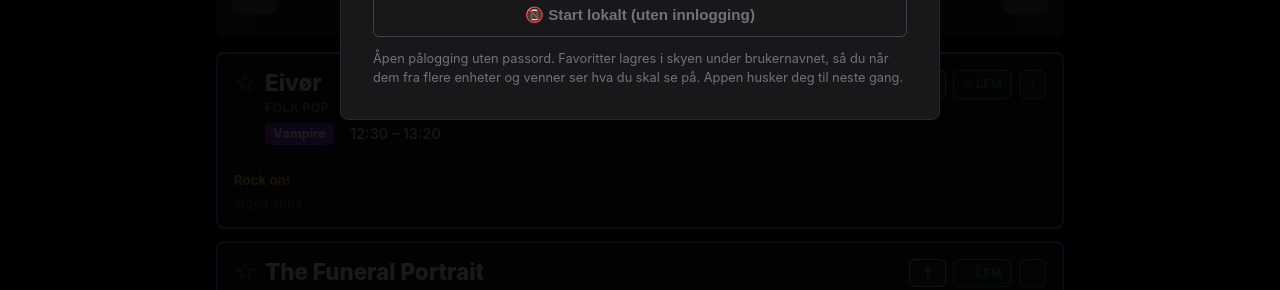
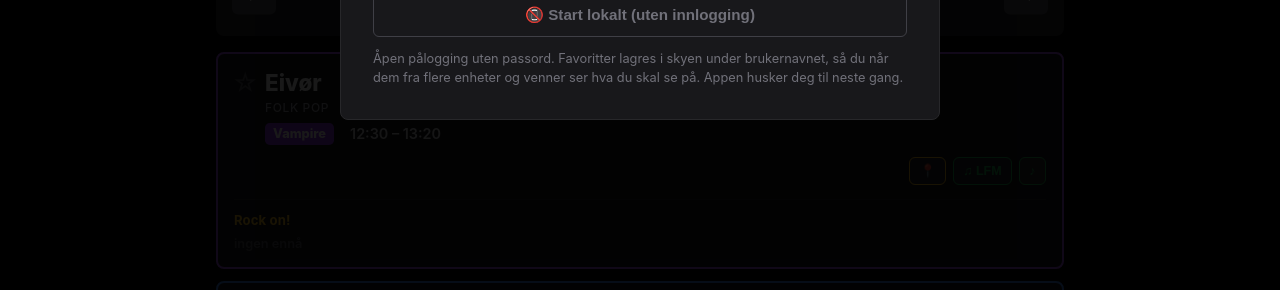
Before and after one commit to runevangen/tonsofrock, a website: page index.html in a window 1280 px wide. Shown: the part 504-794 px from the top of the page. Drawn offline with Linux system fonts and the light colour scheme.

Commit message:
Add files via upload

```diff
--- a/index.html
+++ b/index.html
@@ -61,7 +61,8 @@
     .perf-top-row { display: flex; justify-content: space-between; align-items: flex-start; gap: 0.75rem; }
     .band-line { display: flex; align-items: flex-start; gap: 0.6rem; flex: 1; min-width: 0; }
     .band-line .band-text { flex: 1; min-width: 0; }
-    .performance-band { font-size: 1.4rem; font-weight: 800; margin-bottom: 0.25rem; word-break: break-word; color: #fff; line-height: 1.15; }
+    .performance-band { font-size: 1.4rem; font-weight: 800; margin-bottom: 0.25rem; overflow-wrap: break-word; color: #fff; line-height: 1.15; }
+    .action-row { display: flex; justify-content: flex-end; gap: 0.4rem; margin-top: 0.75rem; }
     .performance-genres { font-size: 0.75rem; color: #a1a1aa; margin-bottom: 0.5rem; text-transform: uppercase; letter-spacing: 0.05em; font-weight: 500; }
     .performance-meta { display: flex; flex-wrap: wrap; gap: 1rem; font-size: 0.9rem; align-items: center; }
     .stage-badge { font-weight: 800; font-size: 1.05rem; padding: 0.3rem 0.7rem 0.3rem 0.5rem; border-radius: 0.375rem; background: #000; color: #fff; border-left: 4px solid; display: inline-block; }
@@ -375,9 +376,13 @@
     }
     applySize(loadSize());
 
-    const APP_VERSION = 'v2.8.0-beta';
+    const APP_VERSION = 'v2.8.1-beta';
     const APP_BUILD = '2026-06-26';
     const CHANGELOG = [
+      { version: 'v2.8.1-beta', date: '2026-06-26', changes: [
+        'Fikset bandnavn som brøt loddrett ved stor tekst',
+        'Knapper (📍 LFM ♪) flyttet til egen rad så navnet får full bredde'
+      ]},
       { version: 'v2.8.0-beta', date: '2026-06-26', changes: [
         'Tekststørrelse-bryter (A/A/A) — Normal, Stor, Størst',
         'Knapper og trykkflater vokser også, ikke bare teksten',
@@ -964,7 +969,7 @@
           friendsBar = `<div class="friends-bar"><span class="fav-label">${favLabel}</span><div class="nametags">${pillsHtml}</div></div>`;
         }
 
-        return `<div class="performance stage-${stageMap[p.stage] || 'storm'}"><div class="performance-info"><div class="perf-top-row"><div class="band-line">${starBtn}<div class="band-text"><div class="performance-band">${p.band}</div>${genres ? `<div class="performance-genres">${genres}</div>` : ''}<div class="performance-meta">${stageTag}<span class="time-badge">${p.start} – ${p.end}</span>${dayTag}</div></div></div>${btnFamily}</div>${friendsBar}</div></div>`;
+        return `<div class="performance stage-${stageMap[p.stage] || 'storm'}"><div class="performance-info"><div class="band-line">${starBtn}<div class="band-text"><div class="performance-band">${p.band}</div>${genres ? `<div class="performance-genres">${genres}</div>` : ''}<div class="performance-meta">${stageTag}<span class="time-badge">${p.start} – ${p.end}</span>${dayTag}</div></div></div><div class="action-row">${btnFamily}</div>${friendsBar}</div></div>`;
       }).join('');
 
       window.currentPerfs = perfs;
```
